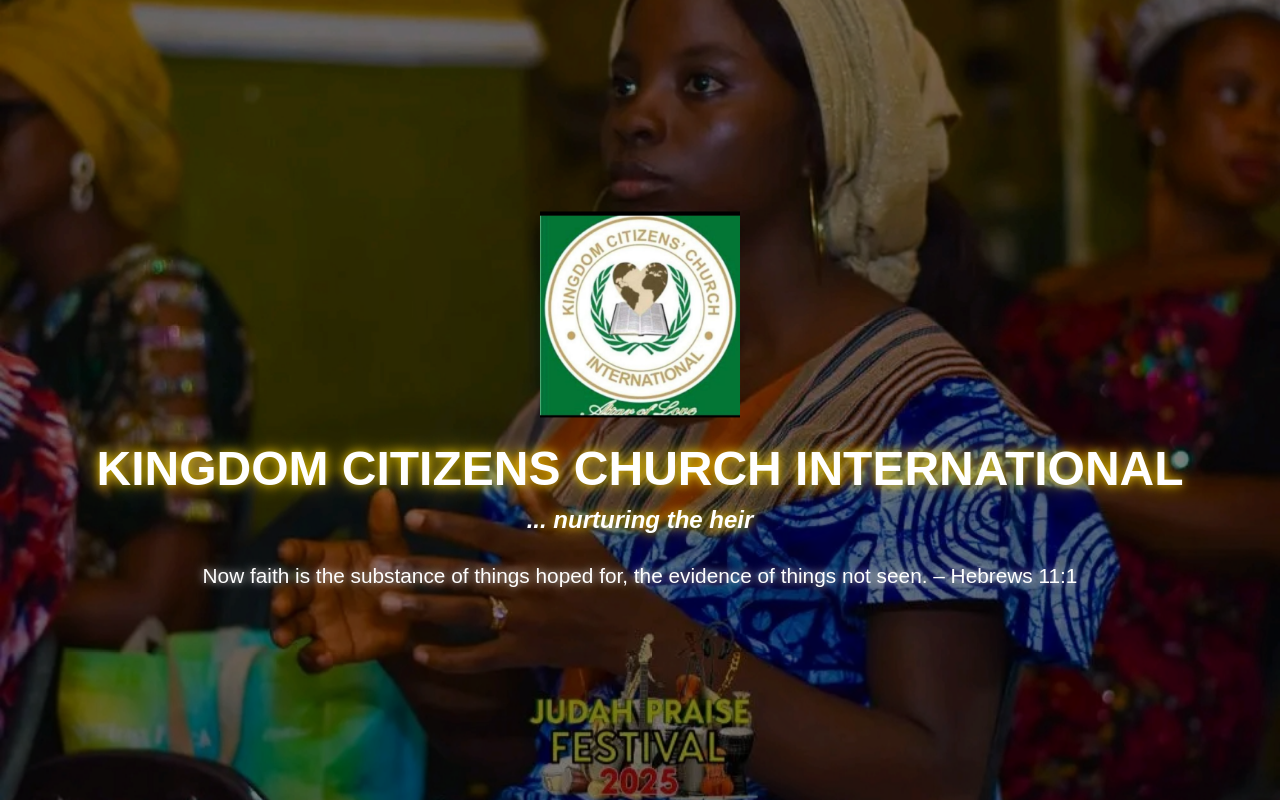
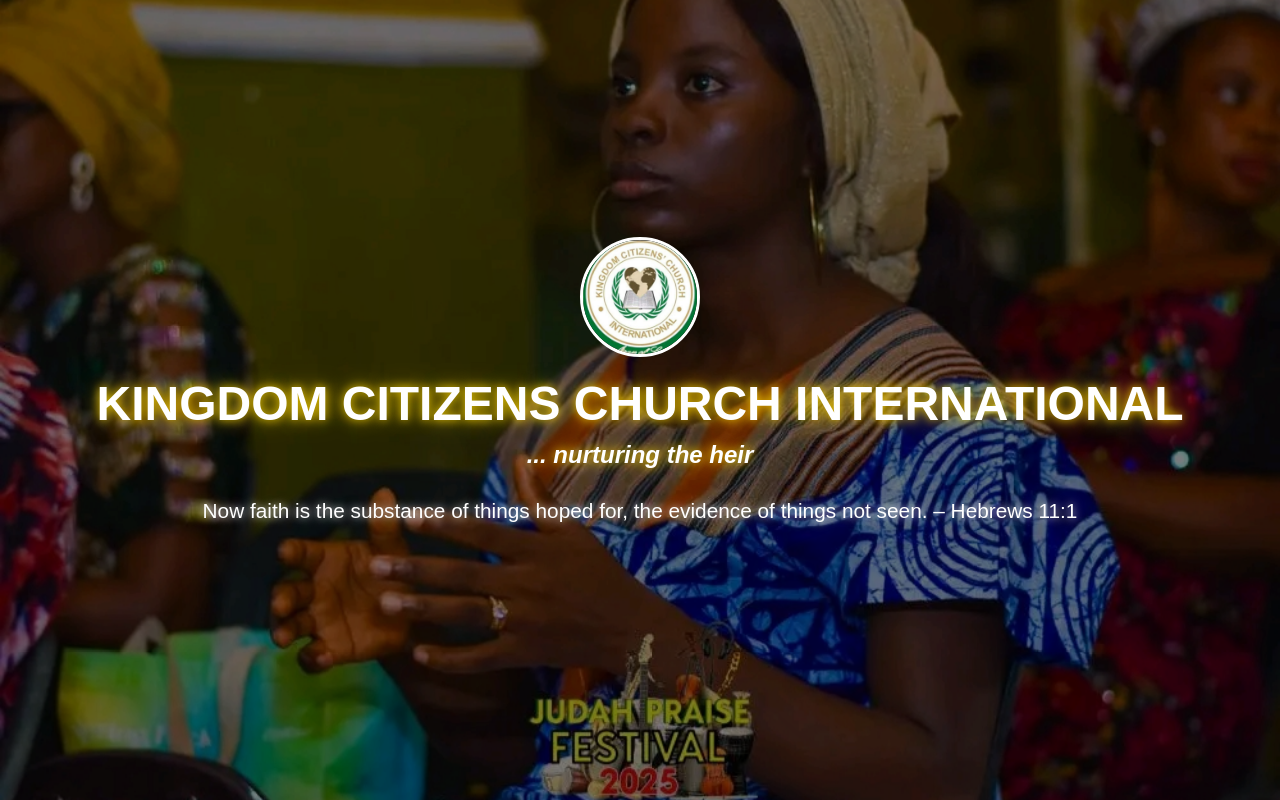
Before and after one commit to Timijane/kingdom-citizens-, a plain HTML site: page index.html in a window 1280 px wide. Drawn offline with Linux system fonts and the light colour scheme.

Commit message:
Update index.html

```diff
--- a/index.html
+++ b/index.html
@@ -57,10 +57,15 @@
       transform: translateY(-50%);
     }
 
+    /* Logo styling */
     .hero-content img {
-      width: 200px;
-      height: auto;
-      margin-bottom: 20px;
+      width: 120px;          /* smaller size */
+      height: 120px;         /* fixed height */
+      border-radius: 50%;    /* round logo */
+      object-fit: cover;     /* keeps proportion inside circle */
+      margin-bottom: 15px;
+      margin-top: -40px;     /* moves it upward */
+      border: 3px solid white; /* optional border for elegance */
     }
 
     .hero-content h1 {
```
